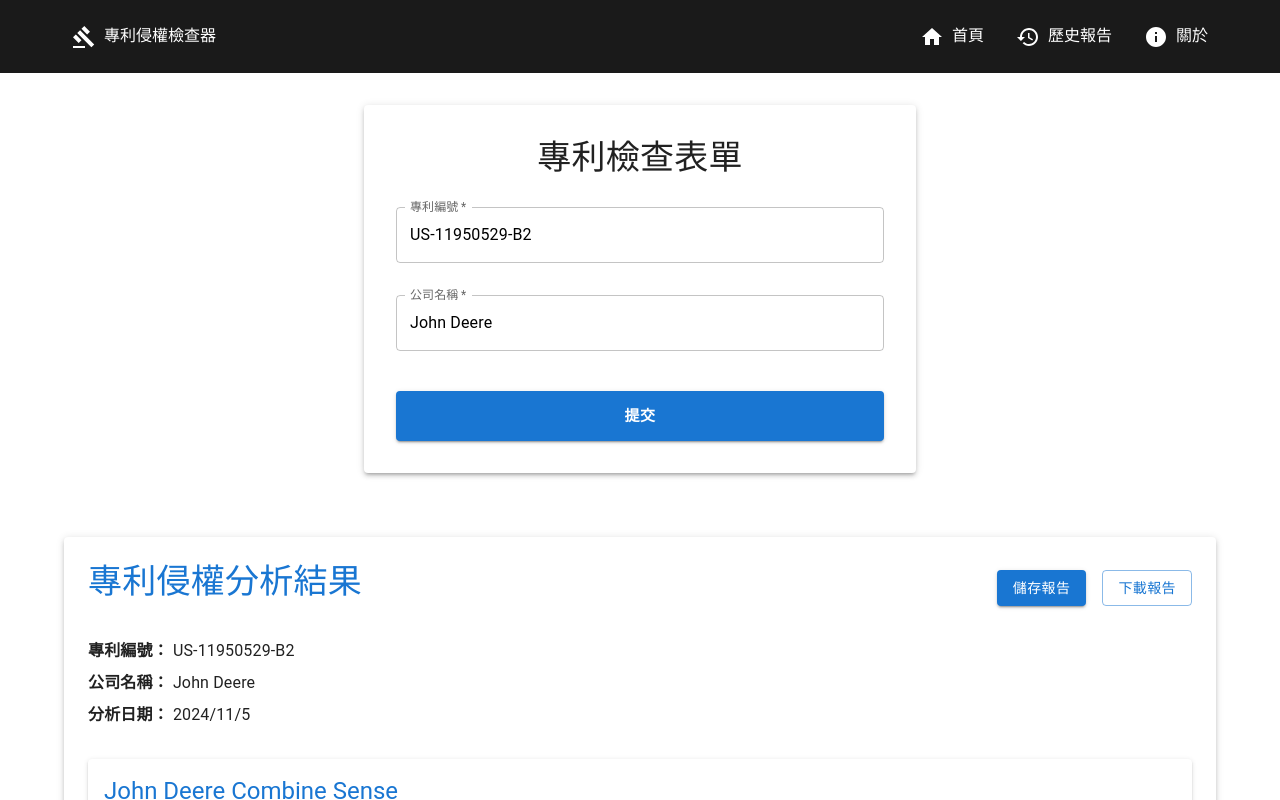
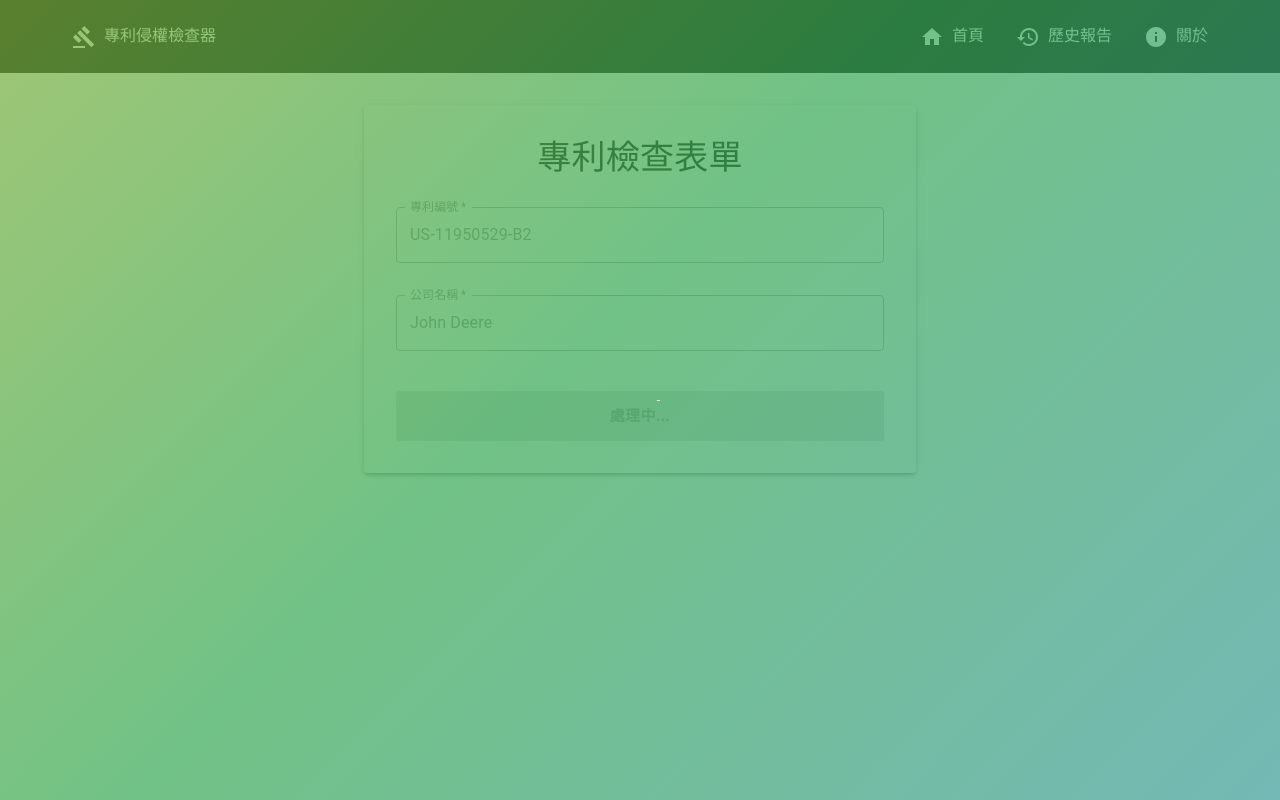
Before and after one commit to snowman12320/patent-infringement-checker, a Next.js app: page / in a window 1280 px wide. Both pictures are taken after a click on the button "提交". Shown: the top 800 px of the page. Built offline with nearby package versions, Linux system fonts and the light colour scheme.

Commit message:
feat: implement Redux for form state management in PatentForm component

```diff
--- a/src/components/PatentForm.tsx
+++ b/src/components/PatentForm.tsx
@@ -1,4 +1,7 @@
-import React, { useState, FormEvent } from 'react'
+import React, { FormEvent } from 'react'
+import { useDispatch, useSelector } from 'react-redux'
+import { setPatentId, setCompanyName, setIsSubmitting, resetForm } from '@/store/formSlice'
+import { RootState } from '@/store/store'
 import {
   Container,
   TextField,
@@ -7,40 +10,58 @@
   Typography,
   Box,
   Backdrop,
-  CircularProgress
+  CircularProgress,
+  styled
 } from '@mui/material'
+
+const AnimatedBackdrop = styled(Backdrop)`
+  background-image: linear-gradient(-45deg, #e94235, #4286f5, #34a853, #fbbb06) !important;
+  background-size: 400% 400% !important;
+  animation: gradient-background 4s ease infinite;
+  opacity: 0.7 !important;
+
+  @keyframes gradient-background {
+    0%, 100% {
+      background-position: 0% 0%;
+    }
+    50% {
+      background-position: 100% 100%;
+    }
+  }
+`
 
 interface PatentFormProps {
   onSubmit: (data: { patentId: string, companyName: string }) => Promise<void>
 }
 
 const PatentForm: React.FC<PatentFormProps> = ({ onSubmit }) => {
-  const [patentId, setPatentId] = useState<string>('US-11950529-B2')
-  const [companyName, setCompanyName] = useState<string>('John Deere')
-  const [loading, setLoading] = useState<boolean>(false)
+  const dispatch = useDispatch()
+  const { patentId, companyName, isSubmitting } = useSelector((state: RootState) => state.form)
 
   const handleSubmit = async (e: FormEvent) => {
     e.preventDefault()
-    setLoading(true)
+    dispatch(setIsSubmitting(true))
+
     try {
+      await new Promise((resolve) => setTimeout(resolve, 3000))
       await onSubmit({ patentId, companyName })
+      dispatch(resetForm())
     } finally {
-      await new Promise((resolve) => setTimeout(resolve, 2000))
-      setLoading(false)
+      dispatch(setIsSubmitting(false))
     }
   }
 
   return (
     <>
-      <Backdrop
+      <AnimatedBackdrop
         sx={{
           color: '#fff',
           zIndex: (theme) => theme.zIndex.drawer + 1
         }}
-        open={loading}
+        open={isSubmitting}
       >
         <CircularProgress color="inherit" />
-      </Backdrop>
+      </AnimatedBackdrop>
 
       <Container maxWidth="sm">
         <Box sx={{ mt: 4, mb: 4 }}>
@@ -53,22 +74,24 @@
               <TextField
                 label="專利編號"
                 value={patentId}
-                onChange={(e) => setPatentId(e.target.value)}
+                onChange={(e) => dispatch(setPatentId(e.target.value))}
                 fullWidth
                 required
                 margin="normal"
                 variant="outlined"
+                disabled={isSubmitting}
                 sx={{ mb: 2 }}
               />
 
               <TextField
                 label="公司名稱"
                 value={companyName}
-                onChange={(e) => setCompanyName(e.target.value)}
+                onChange={(e) => dispatch(setCompanyName(e.target.value))}
                 fullWidth
                 required
                 margin="normal"
                 variant="outlined"
+                disabled={isSubmitting}
                 sx={{ mb: 3 }}
               />
 
@@ -78,13 +101,14 @@
                 color="primary"
                 fullWidth
                 size="large"
+                disabled={isSubmitting}
                 sx={{
                   mt: 2,
                   py: 1.5,
                   fontWeight: 'bold'
                 }}
               >
-                提交
+                {isSubmitting ? '處理中...' : '提交'}
               </Button>
             </form>
           </Paper>
--- a/src/pages/index.tsx
+++ b/src/pages/index.tsx
@@ -1,4 +1,4 @@
-import React, { useState } from 'react'
+import React from 'react'
 import { useDispatch, useSelector } from 'react-redux'
 import { setAnalysis, setLoading, setError } from '@/store/patentSlice'
 import { RootState } from '@/store/store'
@@ -15,7 +15,6 @@
 const HomePage: React.FC = () => {
   const dispatch = useDispatch()
   const analysis = useSelector((state: RootState) => state.patent.analysis)
-  const [formKey, setFormKey] = useState(0)
 
   const handleFormSubmit = async ({ patentId, companyName }: FormSubmitData) => {
     try {
@@ -76,8 +75,6 @@
         company_name: company.name,
         analysis_date: new Date().toISOString().split('T')[0]
       }))
-
-      setFormKey(prev => prev + 1)
     } catch (error) {
       console.error(error)
       dispatch(setError('An error occurred during the infringement check.'))
@@ -90,7 +87,7 @@
     <>
       <Navbar />
       <div className={styles.homepageContainer}>
-        <PatentForm key={formKey} onSubmit={handleFormSubmit} />
+        <PatentForm onSubmit={handleFormSubmit} />
         {analysis && <AnalysisResult analysis={analysis} />}
       </div>
     </>
--- /dev/null
+++ b/src/store/formSlice.ts
@@ -0,0 +1,37 @@
+import { createSlice, PayloadAction } from '@reduxjs/toolkit'
+
+interface FormState {
+  patentId: string;
+  companyName: string;
+  isSubmitting: boolean;
+}
+
+const initialState: FormState = {
+  patentId: 'US-11950529-B2',
+  companyName: 'John Deere',
+  isSubmitting: false
+}
+
+const formSlice = createSlice({
+  name: 'form',
+  initialState,
+  reducers: {
+    setPatentId: (state, action: PayloadAction<string>) => {
+      state.patentId = action.payload
+    },
+    setCompanyName: (state, action: PayloadAction<string>) => {
+      state.companyName = action.payload
+    },
+    setIsSubmitting: (state, action: PayloadAction<boolean>) => {
+      state.isSubmitting = action.payload
+    },
+    resetForm: (state) => {
+      state.patentId = ''
+      state.companyName = ''
+      state.isSubmitting = false
+    }
+  }
+})
+
+export const { setPatentId, setCompanyName, setIsSubmitting, resetForm } = formSlice.actions
+export default formSlice.reducer
--- a/src/store/store.ts
+++ b/src/store/store.ts
@@ -1,9 +1,11 @@
 import { configureStore } from '@reduxjs/toolkit'
 import patentReducer from './patentSlice'
+import formReducer from './formSlice'
 
 export const store = configureStore({
   reducer: {
-    patent: patentReducer
+    patent: patentReducer,
+    form: formReducer
   }
 })
 
```
